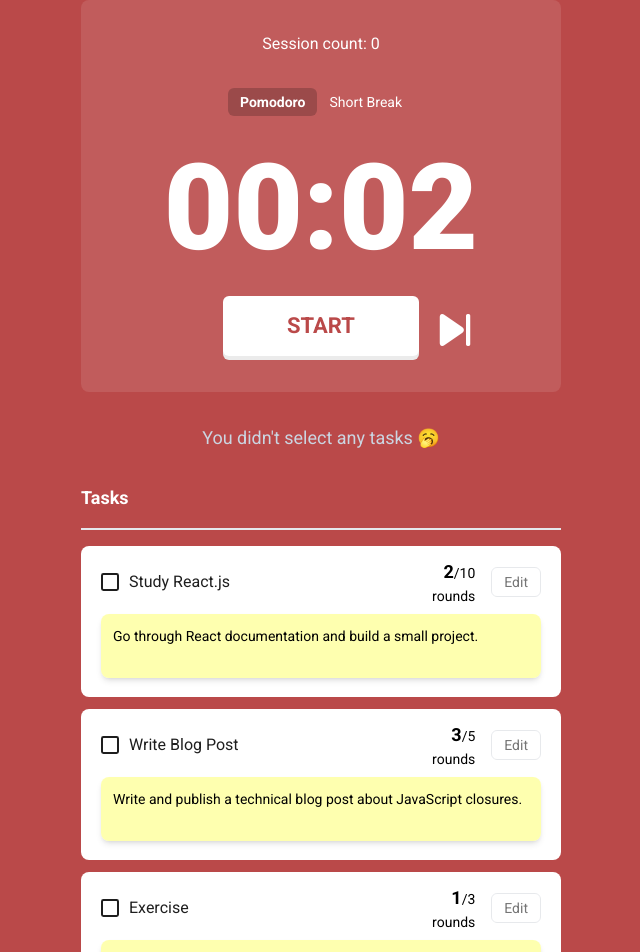
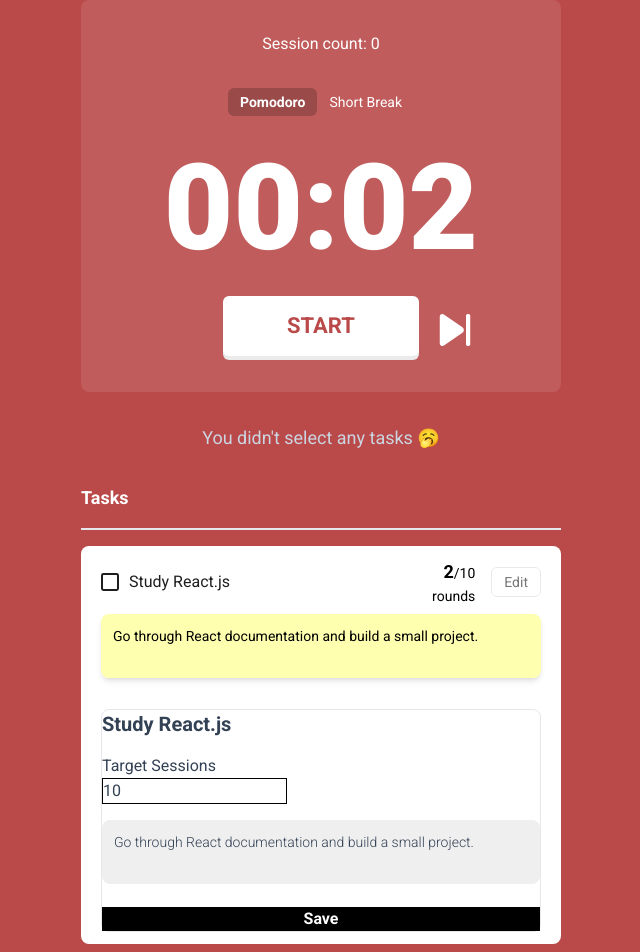
Before and after one commit to teoh4770/pomodor, a React (Vite) app: page / in a window 1280 px wide. Shown: the top 952 px of the page, without its empty margins (319-959 px from the left). Built offline with nearby package versions, Linux system fonts and the light colour scheme.

Commit message:
feat: Create a non-controlled Todo form to allow todo edit feature

```diff
--- a/src/components/Todos/Todo.tsx
+++ b/src/components/Todos/Todo.tsx
@@ -63,6 +63,71 @@ const Todo = ({ todo, isActive, handlers }: TodoProp) => {
     </div>
   );
 
+  // Todo: making it a non-controlled form
+  const TodoForm = (
+    <form
+      className="grid gap-4 rounded-lg border bg-white text-slate-700"
+      onSubmit={(e) => {
+        e.preventDefault();
+
+        const formData = new FormData(e.currentTarget as HTMLFormElement);
+        const todoFormdata = {
+          title: formData.get("title") as string,
+          description: formData.get("description") as string,
+          targetSessions: parseInt(
+            formData.get("targetSessions") as string,
+          ) as number,
+        };
+        handlers.handleEdit(todo.id, todoFormdata);
+      }}
+    >
+      <div>
+        <label className="sr-only" htmlFor={"title-" + todo.id}>
+          Title
+        </label>
+        <input
+          type="text"
+          id={"title-" + todo.id}
+          className="w-full bg-transparent text-xl font-bold placeholder:italic"
+          name="title"
+          defaultValue={todo.title}
+        />
+      </div>
+
+      <div>
+        <label htmlFor={"targetSessions-" + todo.id}>Target Sessions</label>
+        <input
+          type="number"
+          id={"targetSessions-" + todo.id}
+          className="block border border-black"
+          name="targetSessions"
+          defaultValue={todo.targetSessions}
+        />
+      </div>
+
+      <div>
+        <label className="sr-only" htmlFor={"description-" + todo.id}>
+          Description
+        </label>
+        <textarea
+          id={"description-" + todo.id}
+          className="w-full resize-none rounded-lg bg-[#efefef] p-3 text-sm font-light"
+          name="description"
+          placeholder="Some notes..."
+          defaultValue={todo.description}
+        />
+      </div>
+
+      <button
+        className="bg-black font-bold text-white"
+        type="submit"
+        aria-label="Save button"
+      >
+        Save
+      </button>
+    </form>
+  );
+
   const todoStyle = clsx(
     "cursor-pointer space-y-2 rounded-lg bg-white px-5 py-3 -outline-offset-4 hover:outline hover:outline-4",
     {
@@ -90,6 +155,11 @@ const Todo = ({ todo, isActive, handlers }: TodoProp) => {
 
       {/* contain description */}
       {Description}
+
+      {/* todo: temporarily, will be removed */}
+      <div className="p-1"></div>
+
+      {TodoForm}
     </li>
   );
 };
```
